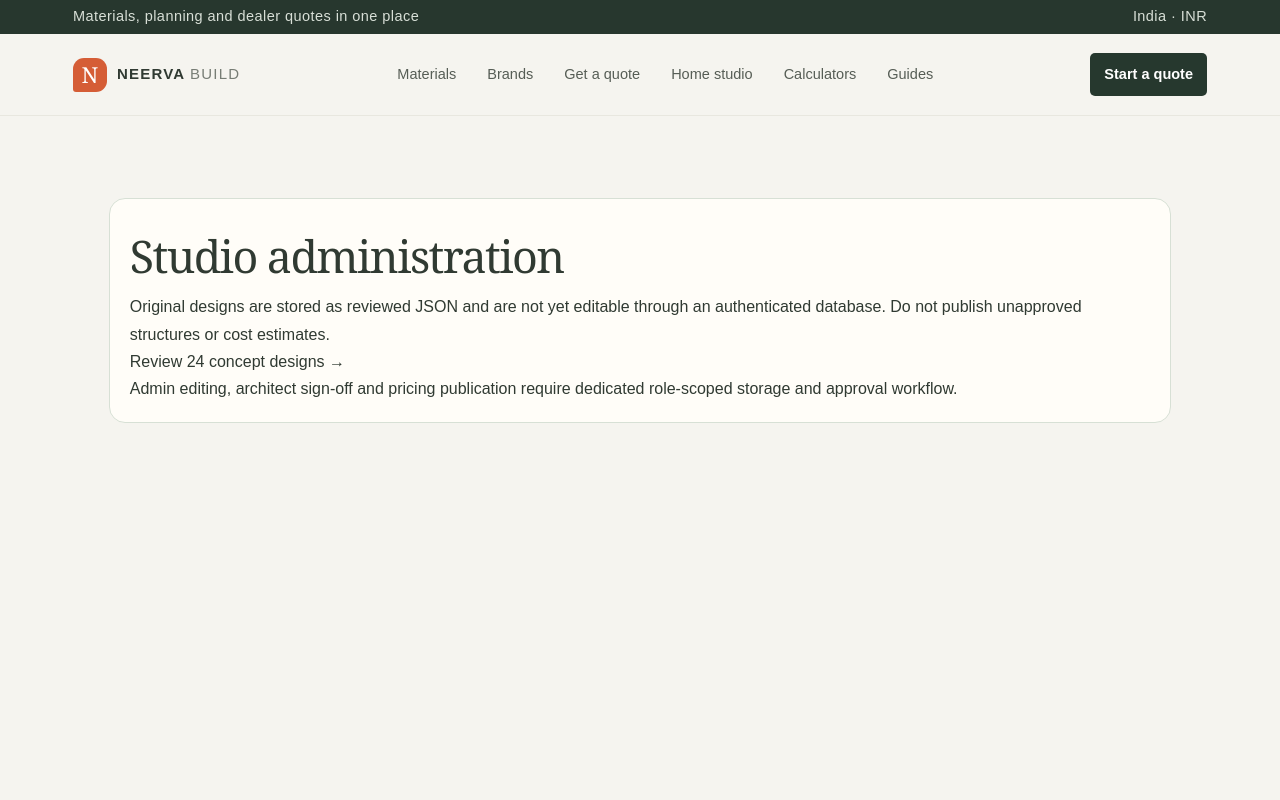
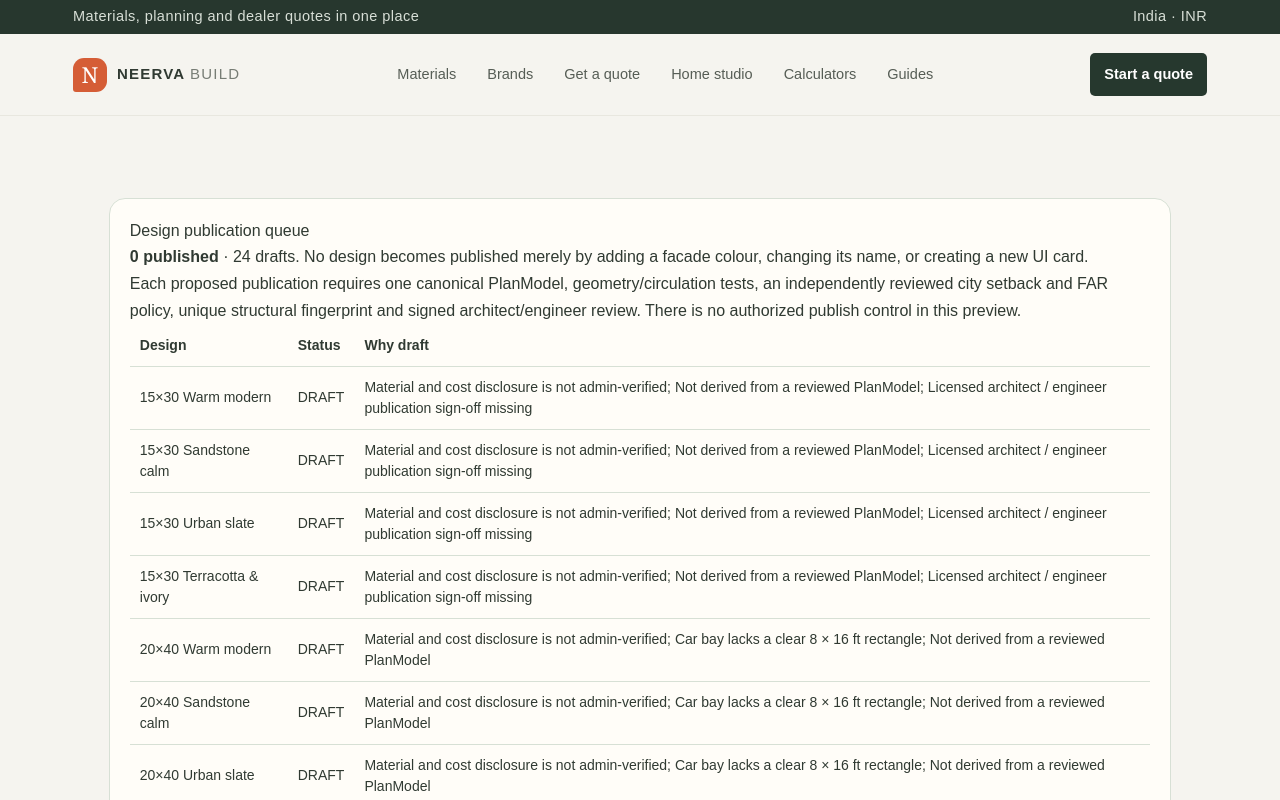
Before and after one commit to Neurolink-X/neerva-build, a Next.js app: page /admin/studio in a window 1280 px wide. Shown: the top 800 px of the page. Built offline with nearby package versions, Linux system fonts and the light colour scheme; no server answers.

Commit message:
step2(ux): show honest draft/published states throughout gallery, detail, admin and homepage

```diff
--- a/src/components/premium-home.tsx
+++ b/src/components/premium-home.tsx
@@ -16,7 +16,7 @@ const copy={
  search:"Search construction materials",searchHint:"Cement, TMT, bricks or pipes",searchGo:"Search",
  trust1:"Clear material specifications",trust2:"Dealer status shown honestly",trust3:"Review charges before accepting",
  category:"Explore materials",catDesc:"Choose a category to compare specifications. Dealer stock and prices appear only after verification.",options:"See options",paintLabel:"Explore finishes",
- designs:"A design for every plot",galleryDesc:"Choose an original concept. Images show mood inspiration, not the exact plan geometry.",gallery:"View all 24 concepts",plan:"View concept plan",concept:"Concept, not construction drawings",
+ designs:"A design for every plot",galleryDesc:"Explore 24 draft inspiration concepts. None are approved for building until geometry and city rules are verified.",gallery:"Browse 24 draft inspirations",plan:"View concept plan",concept:"Concept, not construction drawings",
  colour:"Make the exterior yours",colourDesc:"Experiment with shades and see how walls, gates and finishes could look.",colourLink:"Open colour studio",colourDisclaimer:"On-screen shade is approximate. Verify a physical sample.",
  works:"From your plot to materials",worksDesc:"One connected route, with clear limits wherever a service is not yet active.",
  step1:"Design",step1Desc:"Enter plot and room needs",step2:"Visualise",step2Desc:"Explore plans and colour ideas",step3:"Quote",step3Desc:"Prepare material requirements",step4:"Track",step4Desc:"Order tracking after service activation",
@@ -37,7 +37,7 @@ const copy={
  search:"निर्माण सामग्री खोजें",searchHint:"सीमेंट, सरिया, ईंट या पाइप",searchGo:"खोजें",
  trust1:"सामग्री की पूरी जानकारी",trust2:"डीलर की स्थिति स्पष्ट",trust3:"स्वीकार करने से पहले सभी शुल्क देखें",
  category:"निर्माण सामग्री देखें",catDesc:"सामग्री की जानकारी और विकल्प देखें। सत्यापित स्टॉक या रेट उपलब्ध होने पर ही दिखेंगे।",options:"विकल्प देखें",paintLabel:"रंग चुनें",
- designs:"हर प्लॉट के लिए डिज़ाइन",galleryDesc:"मौलिक कॉन्सेप्ट चुनें। तस्वीरें प्रेरणा के लिए हैं, उसी प्लान का रेंडर नहीं।",gallery:"सभी 24 डिज़ाइन देखें",plan:"प्लान देखें",concept:"कॉन्सेप्ट, निर्माण ड्रॉइंग नहीं",
+ designs:"हर प्लॉट के लिए डिज़ाइन",galleryDesc:"मौलिक कॉन्सेप्ट चुनें। तस्वीरें प्रेरणा के लिए हैं, उसी प्लान का रेंडर नहीं।",gallery:"24 ड्राफ्ट कॉन्सेप्ट देखें",plan:"प्लान देखें",concept:"कॉन्सेप्ट, निर्माण ड्रॉइंग नहीं",
  colour:"अपने घर के रंग चुनें",colourDesc:"दीवार, गेट और दूसरी सतहों पर अलग रंग आज़माएं।",colourLink:"कलर स्टूडियो खोलें",colourDisclaimer:"स्क्रीन पर रंग अनुमानित हैं। असली सैंपल जांचें।",
  works:"प्लॉट से सामग्री तक",worksDesc:"हर चरण स्पष्ट है; सेवा उपलब्ध न होने पर सही सूचना दी जाएगी।",
  step1:"प्लान",step1Desc:"प्लॉट और कमरों की जरूरत",step2:"रंग देखें",step2Desc:"प्लान और रंग चुनें",step3:"कोटेशन",step3Desc:"सामग्री की जरूरत बताएं",step4:"ट्रैक",step4Desc:"सेवा शुरू होने पर ऑर्डर ट्रैक करें",
--- a/src/components/road-plan-workbench.tsx
+++ b/src/components/road-plan-workbench.tsx
@@ -34,7 +34,7 @@ export function RoadPlanWorkbench(){
   <nav className="nroad-nav" aria-label="House planner navigation"><Link href="/design-studio/workbench">← {str("Previous workbench","पुराना प्लानर")}</Link>
    <span>NEERVA BUILD · PLANMODEL</span><button type="button" onClick={()=>setHindi(x=>!x)}>{hindi?"English":"हिन्दी"}</button></nav>
   <header className="nroad-hero">
-   <span className="nroad-kicker">ROAD-FIRST · TESTED CONCEPT GENERATOR</span>
+   <span className="nroad-kicker">ROAD-FIRST · DRAFT CONCEPT GENERATOR</span>
    <h1>{str("A house plan that starts at your road.","सड़क के अनुसार घर का नक्शा।")}</h1>
    <p>{str("Enter your plot frontage, road direction and household requirements. See the same rooms in 2D, 3D and an approximate quantity view.",
     "प्लॉट की चौड़ाई, सड़क और कमरों की जानकारी भरें। एक ही प्लान को 2D, 3D और सामग्री अनुमान में देखें।")}</p>
@@ -69,7 +69,7 @@ export function RoadPlanWorkbench(){
      <p>{str("Try G+1, fewer bedrooms, or review parking and setbacks. We do not shrink rooms below minimums to fabricate a fit.",
        "G+1, कम बेडरूम या पार्किंग/सेटबैक बदलें। गलत नाप वाला नक्शा नहीं दिखाएंगे।")}</p>
     </section>:<>
-     <div className="nroad-head nroad-choices"><h2>{str("Validated concept options","जाँचे गए कॉन्सेप्ट")}</h2><span>{result.plans.length} mirrored entry arrangements</span></div>
+     <div className="nroad-head nroad-choices"><h2>{str("Geometry-checked draft options","ज्यामिति जाँचे गए ड्राफ्ट")}</h2><span>{result.plans.length} mirrored entry arrangements</span></div>
      <div className="nroad-variants" role="group" aria-label="Choose plan layout">{result.plans.map((v,i)=><button key={v.id} type="button" aria-pressed={v.id===plan.id}
        onClick={()=>{setChosen(i);setFloor(0)}}><strong>{i+1}. {v.variant==="parking-left"?"Parking left":"Parking right"}</strong>
        <span>{v.score.toFixed(0)}/90 concept score</span></button>)}</div>
--- a/src/components/studio-admin.tsx
+++ b/src/components/studio-admin.tsx
@@ -1,3 +1,18 @@
 "use client";
 import Link from "next/link";
-export function StudioAdmin(){return <section style={{padding:20,background:"#fffdf8",border:"1px solid #d7e0d5",borderRadius:16}}><h2>Studio administration</h2><p>Original designs are stored as reviewed JSON and are not yet editable through an authenticated database. Do not publish unapproved structures or cost estimates.</p><p><Link href="/design-studio/library">Review 24 concept designs →</Link></p><p>Admin editing, architect sign-off and pricing publication require dedicated role-scoped storage and approval workflow.</p></section>}
+import {legacyPublication,publishedDesigns} from "@/modules/studio/design-publication";
+export function StudioAdmin(){
+ return <section style={{maxWidth:1100,margin:"auto",padding:20,background:"#fffdf8",border:"1px solid #d7e0d5",borderRadius:16}}>
+  <h1>Design publication queue</h1>
+  <p><strong>{publishedDesigns.length} published</strong> · {legacyPublication.length-publishedDesigns.length} drafts. No design becomes published merely by adding a facade colour, changing its name, or creating a new UI card.</p>
+  <p>Each proposed publication requires one canonical PlanModel, geometry/circulation tests, an independently reviewed city setback and FAR policy, unique structural fingerprint and signed architect/engineer review. There is no authorized publish control in this preview.</p>
+  <div style={{overflowX:"auto"}}><table style={{width:"100%",borderCollapse:"collapse",fontSize:14}}>
+   <thead><tr><th scope="col" style={{textAlign:"left",padding:10}}>Design</th><th scope="col" style={{textAlign:"left",padding:10}}>Status</th><th scope="col" style={{textAlign:"left",padding:10}}>Why draft</th></tr></thead>
+   <tbody>{legacyPublication.map(x=><tr key={x.design.slug} style={{borderTop:"1px solid #d7e0d5"}}>
+    <td style={{padding:10}}><Link href={"/design-studio/library/"+x.design.slug}>{x.design.title}</Link></td>
+    <td style={{padding:10}}>{x.status.toUpperCase()}</td>
+    <td style={{padding:10}}>{x.reasons.slice(0,3).join("; ")}</td>
+   </tr>)}</tbody></table></div>
+  <p>Draft does not mean structurally verified. Concept only. Verify with a licensed architect/engineer and local authority approval.</p>
+ </section>
+}
--- a/src/components/studio-design-detail.tsx
+++ b/src/components/studio-design-detail.tsx
@@ -5,6 +5,7 @@ const Building3D=dynamic(()=>import("@/components/studio-building-3d").then(m=>m
 const PhotoPainter=dynamic(()=>import("@/components/studio-photo-paint").then(m=>m.StudioPhotoPaint),{loading:()=> <p>Loading local photo editor…</p>,ssr:false});
 import {useState} from "react";
 import {type StudioDesign,paintEstimate,formatLevels,formatPlot,derivePlanArea} from "@/modules/studio/library";
+import {assessPublication} from "@/modules/studio/design-publication";
 import {DesignPlanArt} from "@/components/studio-design-gallery";
 type Surface="main"|"accent"|"cladding"|"railing"|"gate"|"frame"|"boundary";
 const surfaceLabels:Record<Surface,string>={main:"Main wall",accent:"Accent wall",cladding:"Cladding",railing:"Railing",gate:"Front gate",frame:"Window frame",boundary:"Boundary wall"};
@@ -31,10 +32,11 @@ export function StudioDesignDetail({design}:{design:StudioDesign}){
  const [photoMode,setPhotoMode]=useState(false),[show3D,setShow3D]=useState(false);
  const [floor,setFloor]=useState(0),[evening,setEvening]=useState(false),[finish,setFinish]=useState("smooth"),[tier,setTier]=useState<(typeof tiers)[number]>("Emulsion"),[coats,setCoats]=useState(2),[status,setStatus]=useState("");
  const paint=paintEstimate(design,coats);
+ const publication=assessPublication(design);
  function save(){try{localStorage.setItem("neerva-studio-concept-v1",JSON.stringify({slug:design.slug,surfaces,finish,tier,coats,savedAt:new Date().toISOString()}));setStatus("Saved in this browser. It is not synced to an account.");}catch{setStatus("Browser storage is unavailable. Use Print / Save PDF instead.")}}
  async function share(){const url=window.location.href;try{if(navigator.share){await navigator.share({title:design.title,url})}else if(navigator.clipboard){await navigator.clipboard.writeText(url);setStatus("Concept link copied.")}else{setStatus("Copy the page address to share this concept.")}}catch{setStatus("Sharing cancelled or unavailable.")}}
  return <main className="nbd nbd-detail"><nav className="nbd-nav"><Link href="/design-studio/library">← All 24 designs</Link><b>NEERVA BUILD / HOME STUDIO</b><Link href="/quotes">Get a quote →</Link></nav>
- <div className="nbd-detail-head"><span className="nbd-kicker">ORIGINAL CONCEPT · {formatLevels(design.floors)} · {design.facing.toUpperCase()} FACING</span><h1>{design.title}</h1><p>{formatPlot(design)} · {design.bedrooms} BHK · {derivePlanArea(design).coveredRoomSqFt.toLocaleString("en-IN")} ft² covered room footprints (concept) · flat RCC roof</p><div className="nbd-buttons"><button onClick={save}>Save concept</button><button onClick={share}>Share link</button><button onClick={()=>window.print()}>Print / Save PDF</button></div>{status&&<p role="status">{status}</p>}</div>
+ <div className="nbd-detail-head"><p role="status" className="nbd-disclaimer"><strong>{publication.status.toUpperCase()} · Not approved for construction.</strong> This legacy concept lacks validated road-side access and local authority sign-off. It is an inspiration-only draft; no final BOQ or commercial order can be generated from it. <Link href="/design-studio/road-planner">Open geometry-checked 18×50 planner →</Link></p><span className="nbd-kicker">ORIGINAL CONCEPT · {formatLevels(design.floors)} · {design.facing.toUpperCase()} FACING</span><h1>{design.title}</h1><p>{formatPlot(design)} · {design.bedrooms} BHK · {derivePlanArea(design).coveredRoomSqFt.toLocaleString("en-IN")} ft² covered room footprints (concept) · flat RCC roof</p><div className="nbd-buttons"><button onClick={save}>Save concept</button><button onClick={share}>Share link</button><button onClick={()=>window.print()}>Print / Save PDF</button></div>{status&&<p role="status">{status}</p>}</div>
  <div className="nbd-detail-layout"><section className="nbd-facade-panel"><div className="nbd-hrow"><h2>Exterior colour preview</h2><button onClick={()=>setEvening(x=>!x)}>{evening?"Daylight ☀":"Evening ☾"}</button></div><ConceptElevation design={design} surfaces={surfaces} evening={evening} finish={finish}/><p className="nbd-disclaimer">Vector concept preview — not a photorealistic architectural render. Finish, lighting and screen colours are approximate. Verify a real shade card with a dealer.</p>
  <h2>Proper building 3D</h2><button type="button" className="nbd-restore" onClick={()=>setShow3D(s=>!s)}>{show3D?"Close 3D viewer":"Load 3D (only when requested)"}</button>{show3D&&<Building3D design={design} colour={surfaces.main}/>} <h2>Plan — {floor===0?"Ground floor":"First-floor concept"}</h2><div className="nbd-buttons"><button aria-pressed={floor===0} onClick={()=>setFloor(0)}>Ground floor</button>{design.floors>1&&<button aria-pressed={floor===1} onClick={()=>setFloor(1)}>First floor</button>}</div><div className="nbd-full-plan"><DesignPlanArt design={design} floor={floor}/></div></section>
  <aside className="nbd-detail-tools"><h2>Choose surfaces</h2><p>Set one material at a time. Colours stay linked to this concept.</p><div className="nbd-surfaces">{(Object.keys(surfaceLabels) as Surface[]).map(key=><button key={key} aria-pressed={active===key} onClick={()=>setActive(key)}><i style={{background:surfaces[key]}}/>{surfaceLabels[key]}</button>)}</div>
```
Also changed, not shown: src/components/studio-design-gallery.tsx (+5 -4 lines).
